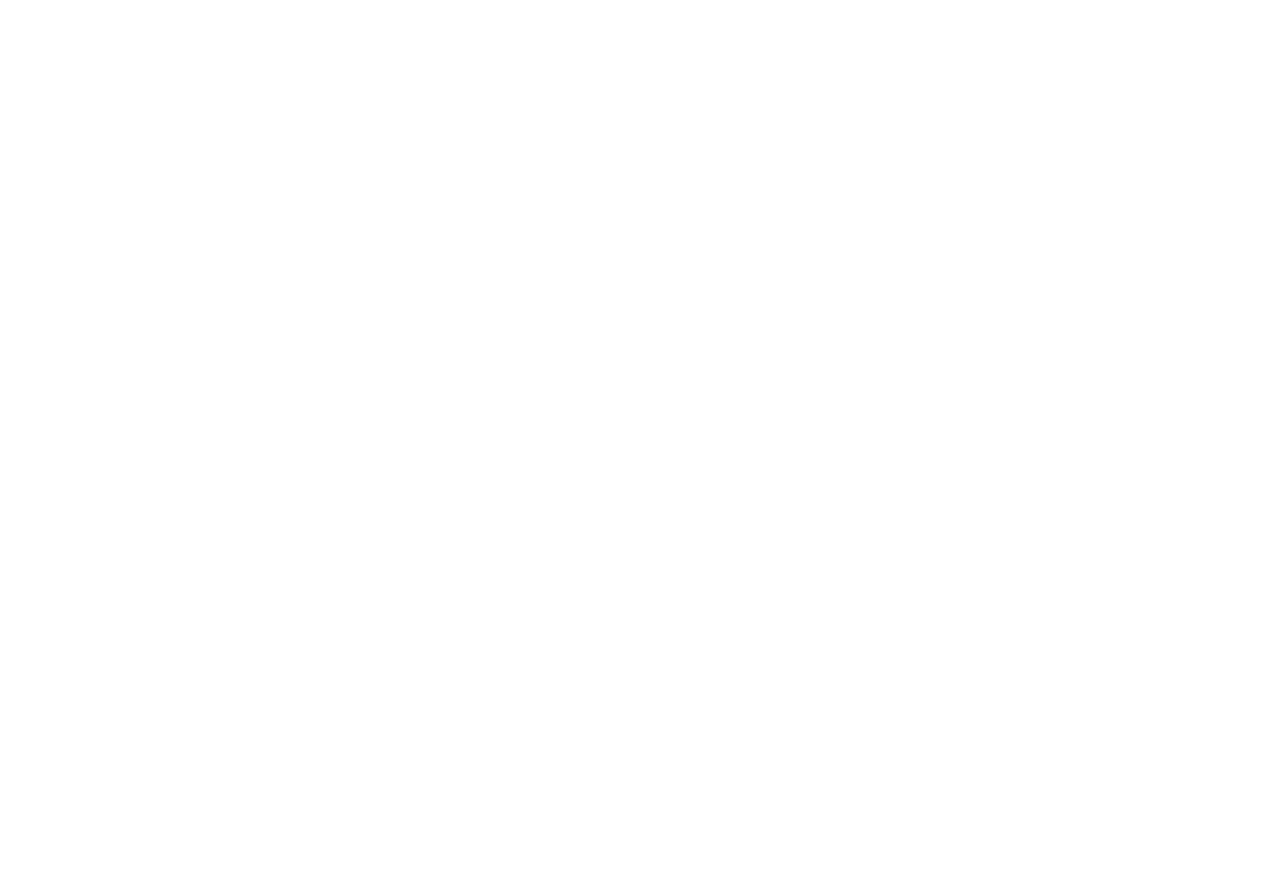
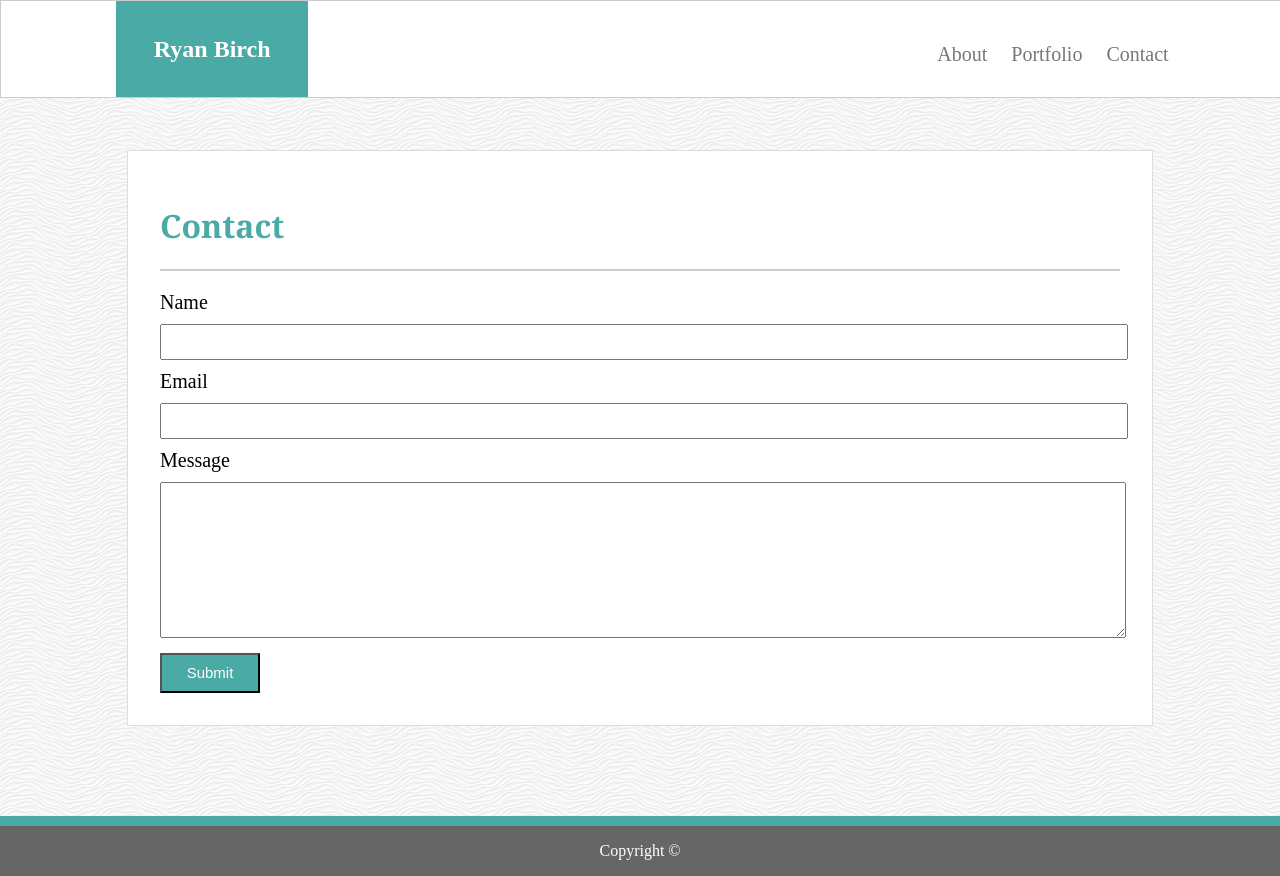
Before and after one commit to RyanBirch/Basic-Portfolio, a plain HTML site: page contact.html in a window 1280 px wide. Before the commit the page ends 800 px from the top, so only its background shows below. Drawn offline with Linux system fonts and the light colour scheme.

Commit message:
added contact page

```diff
--- a/assets/css/style.css
+++ b/assets/css/style.css
@@ -1,12 +1,17 @@
+html {
+    position: relative;
+    min-height: 100%;
+}
+
 body {
     background-image: url("../images/white-waves/white-waves.png");
-    margin: 0;
+    margin: 0 0 50px 0;
 }
 
 nav {
     background-color: #fff;
     width: 100%;
-    height: 6em;
+    height: 96px;
     position: fixed;
     top: 0;
     border: 1px solid #ccc;
@@ -40,11 +45,20 @@ nav ul li {
     display: inline-block;
     text-decoration: none;
     margin: 10px;
+    font-size: 20px;
 }
 
 nav ul li a {
     text-decoration: none;
     color: #777;
+}
+
+nav ul li a:hover {
+    color: #4aaaa5;
+}
+
+.contact-wrapper {
+    margin-bottom: 80px;
 }
 
 .main {
@@ -54,6 +68,7 @@ nav ul li a {
     margin-right: auto;
     padding: 2.5%;
     margin-top: 150px;
+    margin-bottom: 150px;
     border: 1px solid #ddd;
 }
 
@@ -79,13 +94,40 @@ nav ul li a {
     color: #777;
 }
 
+form {
+    margin-top: 20px;
+    font-size: 20px;
+}
+
+input[type="text"], input[type="email"] {
+    width: 100%;
+    height: 30px;
+    margin-top: 10px;
+    margin-bottom: 10px;
+}
+
+textarea {
+    width: 100%;
+    height: 150px;
+    margin-top: 10px;
+}
+
+input[type="submit"] {
+    background-color: #4aaaa5;
+    color: #fff;
+    margin-top: 10px;
+    width: 100px;
+    height: 40px;
+    font-size: 15px;
+}
+
 footer {
     text-align: center;
     background-color: #666666;
     color: #fff;
-    margin-bottom: 0;
+    width: 100%;
     border-top: 10px solid #4aaaa5;
-    position: fixed;
+    position: absolute;
     bottom: 0;
-    width: 100%;
+    height: 50px;
 }
--- a/contact.html
+++ b/contact.html
@@ -0,0 +1,40 @@
+<!DOCTYPE html>
+<html>
+    <head>
+        <title>Contact Page</title>
+        <link rel="stylesheet" type="text/css" href="assets/css/style.css">
+    </head>
+    <body>
+        <div class="contact-wrapper">
+            <div class="nav-container">
+                <nav>
+                    <h1>Ryan Birch</h1>
+                    <ul>
+                        <li><a href="index.html">About</a></li>
+                        <li><a href="#">Portfolio</a></li>
+                        <li><a href="#">Contact</a></li>
+                    </ul>
+                </nav>
+            </div>
+            <div class="main">
+                <div class="header">
+                    <h1>Contact</h1>
+                </div>
+                <div>
+                    <form>
+                        <label>Name</label><br>
+                        <input type="text" name="name"><br>
+                        <label>Email</label><br>
+                        <input type="email" name="email"><br>
+                        <label>Message</label><br>
+                        <textarea name="message"></textarea><br>
+                        <input type="submit">
+                    </form>
+                </div>
+            </div>
+            <footer>
+                <p>Copyright &copy</p>
+            </footer>
+        </div>
+    </body>
+</html>
```
Also changed, not shown: index.html (+2 -2 lines).
